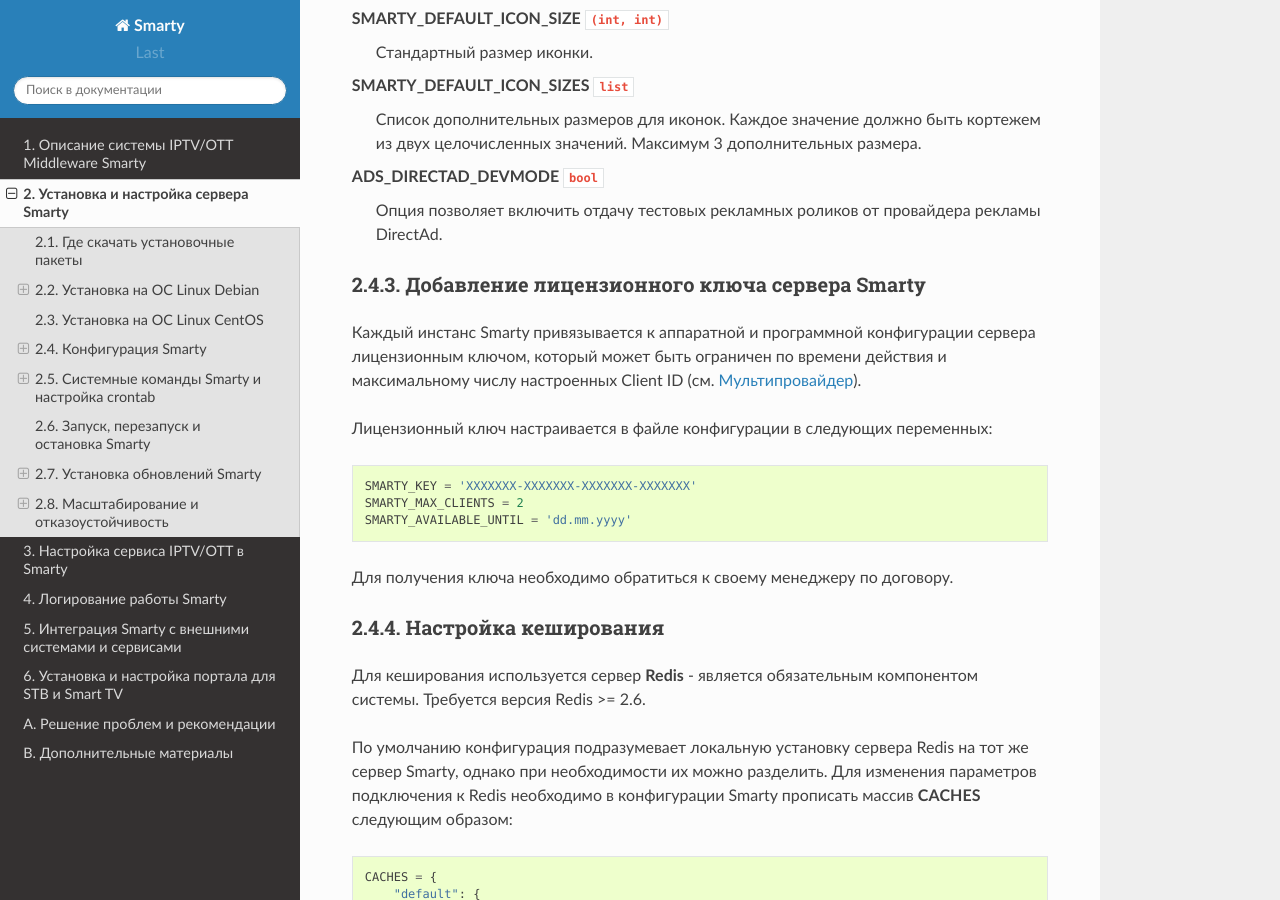
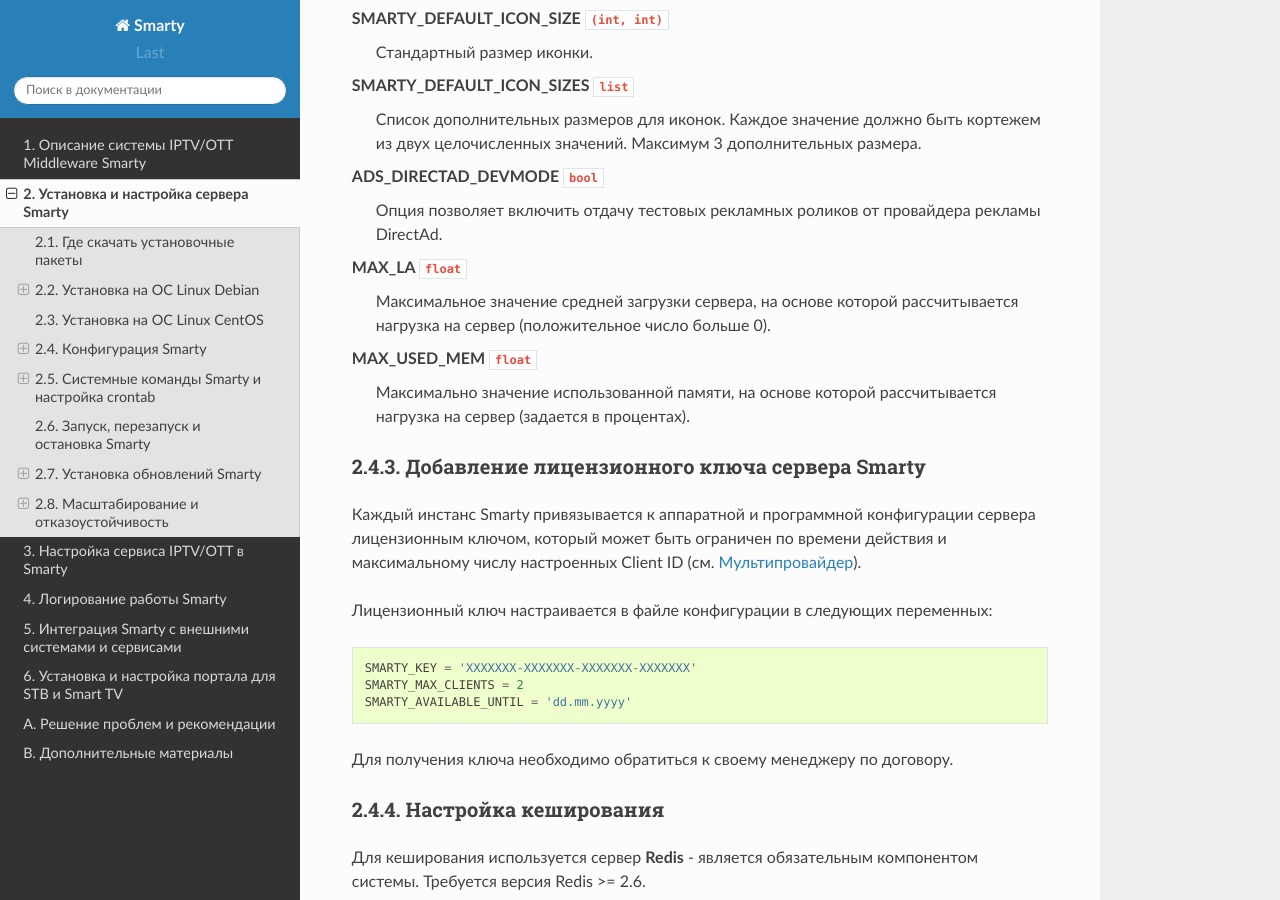
Before and after one commit to sergey-yakovlev/smarty-docs, a Sphinx documentation site: the page built from source/installation_and_configuration.rst, in a window 1280 px wide and 900 px high, scrolled down 13399 px. Built offline with Sphinx 7.4.7 and the Read the Docs theme 2.0.0, drawn with Linux system fonts in a browser that asks for light colours.

Commit message:
Update installation_and_configuration.rst

```diff
--- a/source/installation_and_configuration.rst
+++ b/source/installation_and_configuration.rst
@@ -599,6 +599,12 @@
 
 ADS_DIRECTAD_DEVMODE ``bool``
   Опция позволяет включить отдачу тестовых рекламных роликов от провайдера рекламы DirectAd.
+
+MAX_LA ``float``
+  Максимальное значение средней загрузки сервера, на основе которой рассчитывается нагрузка на сервер (положительное число больше 0).
+
+MAX_USED_MEM ``float``
+  Максимально значение использованной памяти, на основе которой рассчитывается нагрузка на сервер (задается в процентах).
 
 .. _license-settings:
 
```
